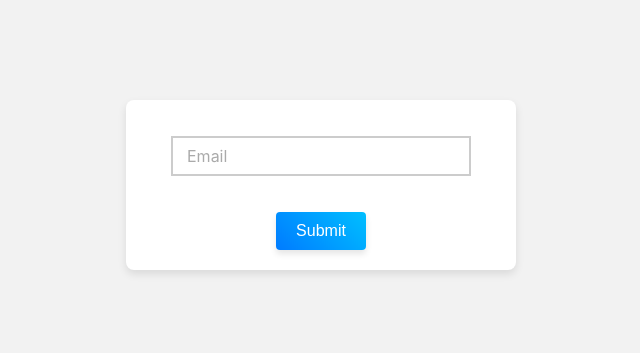
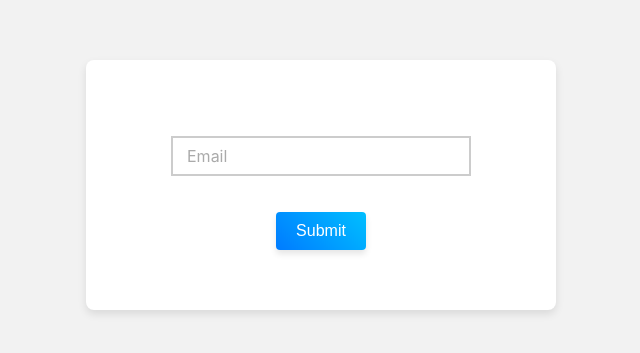
Before and after one commit to brawny271/dynamic-input, a React (Create React App) app: page / in a window 1280 px wide. Shown: the part 215-568 px from the top of the page, without its empty margins (319-959 px from the left). Built offline with nearby package versions, Linux system fonts and the light colour scheme.

Commit message:
container padding

```diff
--- a/src/App.css
+++ b/src/App.css
@@ -11,7 +11,7 @@
   background: #fff;
   border-radius: 8px;
   box-shadow: 0 4px 8px rgba(0, 0, 0, 0.1);
-  padding: 20px;
+  padding: 60px;
   width: auto;
   min-width: 350px;
   text-align: center;
```
